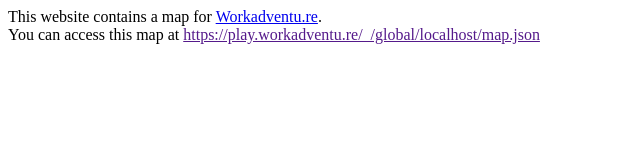
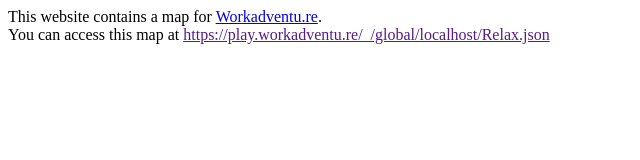
Before and after one commit to lenalena1234/relax, a plain HTML site: page index.html in a window 1280 px wide. Shown: the full height of the page, 0-640 px from the left. Drawn offline with Linux system fonts and the light colour scheme.

Commit message:
Update index.html

```diff
--- a/index.html
+++ b/index.html
@@ -6,7 +6,7 @@
                 if (path.endsWith('index.html')) {
                     path = path.substr(path, path.length - 'index.html'.length);
                 }
-                var url = 'https://play.workadventu.re/_/global/'+window.location.host+path+'map.json';
+                var url = 'https://play.workadventu.re/_/global/'+window.location.host+path+'Relax.json';
                 document.getElementById('mapLink').href = url;
                 document.getElementById('mapLink').innerText = url;
             };
```
